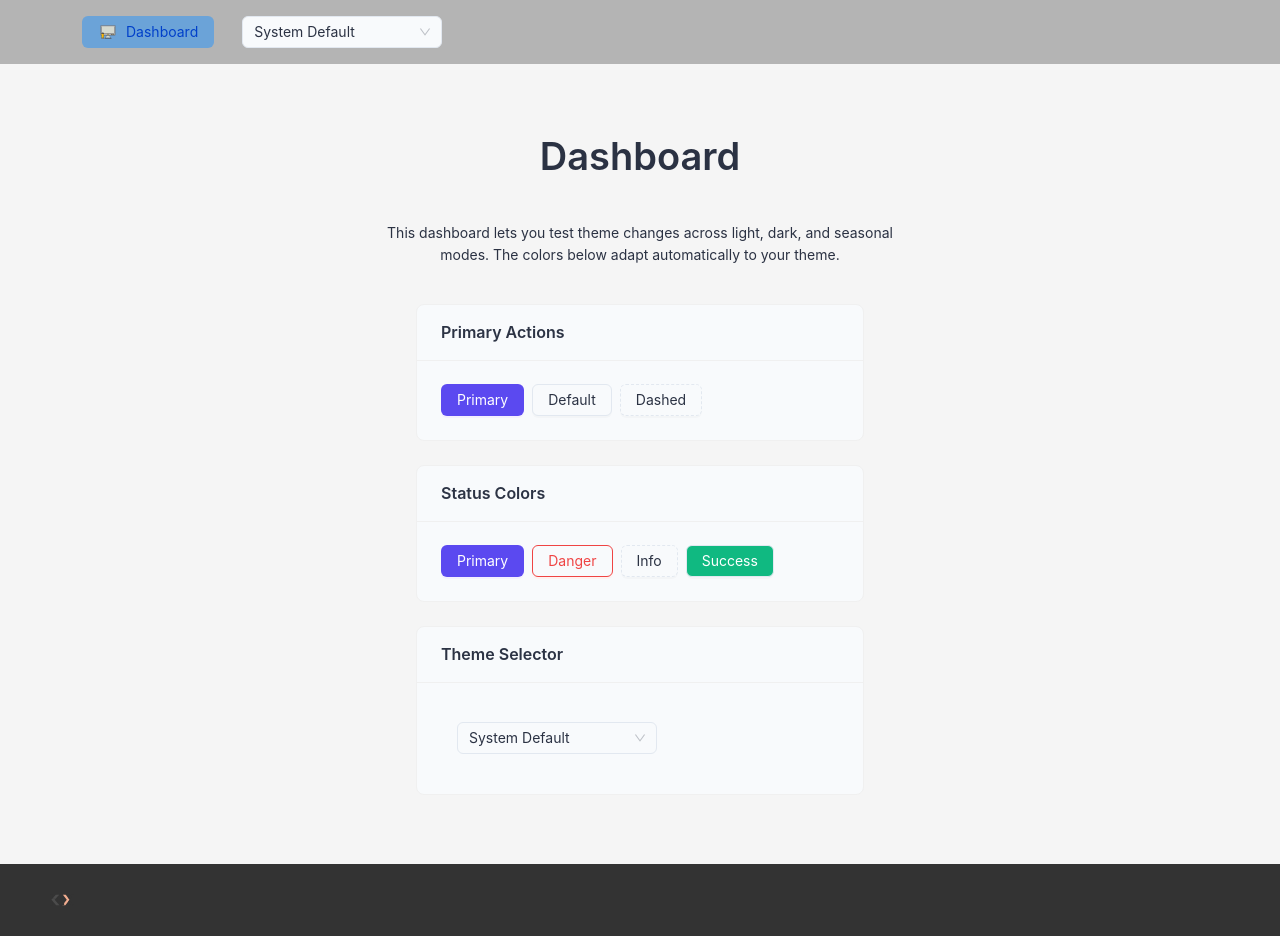
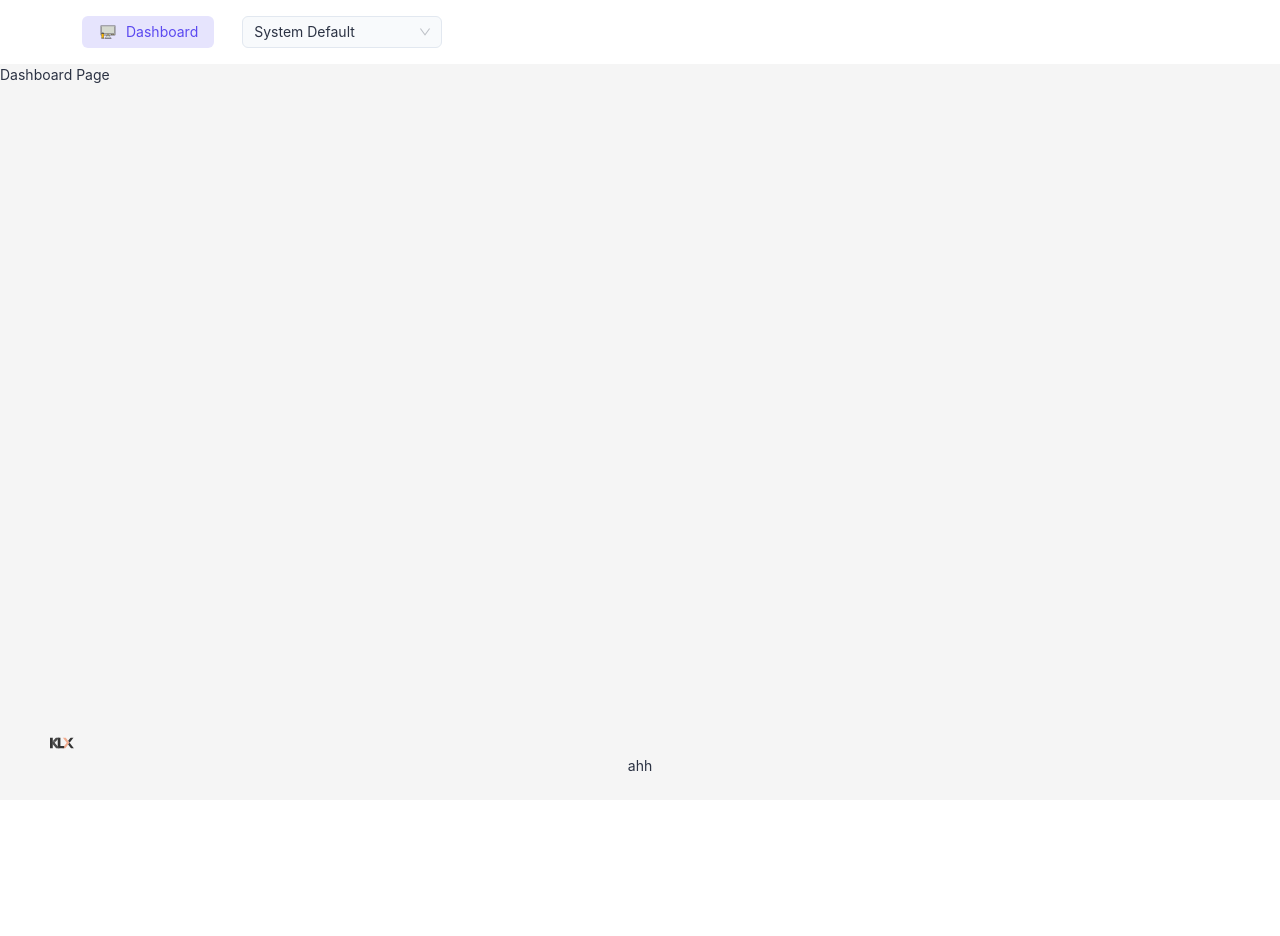
Before and after one commit to kaelexe/planet-client, a React (Vite) app: page / in a window 1280 px wide. After the commit the page ends 800 px from the top, so only its background shows below. Built offline with nearby package versions, Linux system fonts and the light colour scheme.

Commit message:
fixed those hard coded colors to match theming

```diff
--- a/src/components/molecules/NavItem.tsx
+++ b/src/components/molecules/NavItem.tsx
@@ -1,5 +1,5 @@
 import React from "react";
-import { Button } from "antd";
+import { Button, theme } from "antd";
 import type { BaseButtonProps } from "antd/es/button/button";
 
 interface NavItemProps {
@@ -15,13 +15,20 @@ const NavItem: React.FC<NavItemProps> = ({
   icon,
   onClick = () => {},
 }) => {
+  const { token } = theme.useToken();
   const [hovered, setHovered] = React.useState(false);
 
+  const backgroundColor = isActive
+    ? token.colorPrimary + "26" // oppacity
+    : hovered
+    ? token.colorFillSecondary
+    : "transparent";
+
   const textColor = isActive
-    ? "#0040ca" // active
+    ? token.colorPrimary
     : hovered
-    ? "#555" // on hover
-    : "#888"; // default
+    ? token.colorTextBase
+    : token.colorTextSecondary;
 
   const buttonVariant: BaseButtonProps["variant"] = isActive
     ? "filled"
@@ -33,8 +40,8 @@ const NavItem: React.FC<NavItemProps> = ({
       variant={buttonVariant}
       style={{
         marginRight: 12,
-        backgroundColor: isActive ? "#188fff78" : undefined,
         color: textColor,
+        backgroundColor,
       }}
       onMouseEnter={() => setHovered(!hovered)}
       onMouseLeave={() => setHovered(!hovered)}
--- a/src/components/pages/Dashboard.tsx
+++ b/src/components/pages/Dashboard.tsx
@@ -1,50 +1,7 @@
 import React from "react";
-import { Card, Button, Typography, Space } from "antd";
-import ThemeToggle from "../atoms/ThemeToggle";
-
-const { Title, Paragraph } = Typography;
 
 const Dashboard: React.FC = () => {
-  return (
-    <div
-      className="min-h-screen flex flex-col items-center justify-center gap-6
-                    bg-(--ant-color-bg-base) text-(--ant-color-text-base) p-8"
-    >
-      <Title>Dashboard</Title>
-
-      <Paragraph className="text-center max-w-lg">
-        This dashboard lets you test theme changes across light, dark, and
-        seasonal modes. The colors below adapt automatically to your theme.
-      </Paragraph>
-
-      <Space direction="vertical" size="large" className="w-full max-w-md">
-        <Card title="Primary Actions">
-          <Space>
-            <Button type="primary">Primary</Button>
-            <Button type="default">Default</Button>
-            <Button type="dashed">Dashed</Button>
-          </Space>
-        </Card>
-
-        <Card title="Status Colors">
-          <Space wrap>
-            <Button type="primary">Primary</Button>
-            <Button type="default" danger>
-              Danger
-            </Button>
-            <Button type="dashed">Info</Button>
-            <Button style={{ backgroundColor: "#10b981", color: "white" }}>
-              Success
-            </Button>
-          </Space>
-        </Card>
-
-        <Card title="Theme Selector">
-          <ThemeToggle />
-        </Card>
-      </Space>
-    </div>
-  );
+  return <div>Dashboard Page</div>;
 };
 
 export default Dashboard;
--- /dev/null
+++ b/src/components/pages/TestTheming.tsx
@@ -0,0 +1,50 @@
+import React from "react";
+import { Card, Button, Typography, Space } from "antd";
+import ThemeToggle from "../atoms/ThemeToggle";
+
+const { Title, Paragraph } = Typography;
+
+const Dashboard: React.FC = () => {
+  return (
+    <div
+      className="min-h-screen flex flex-col items-center justify-center gap-6
+                    bg-(--ant-color-bg-base) text-(--ant-color-text-base) p-8"
+    >
+      <Title>Dashboard</Title>
+
+      <Paragraph className="text-center max-w-lg">
+        This dashboard lets you test theme changes across light, dark, and
+        seasonal modes. The colors below adapt automatically to your theme.
+      </Paragraph>
+
+      <Space direction="vertical" size="large" className="w-full max-w-md">
+        <Card title="Primary Actions">
+          <Space>
+            <Button type="primary">Primary</Button>
+            <Button type="default">Default</Button>
+            <Button type="dashed">Dashed</Button>
+          </Space>
+        </Card>
+
+        <Card title="Status Colors">
+          <Space wrap>
+            <Button type="primary">Primary</Button>
+            <Button type="default" danger>
+              Danger
+            </Button>
+            <Button type="dashed">Info</Button>
+            <Button style={{ backgroundColor: "#10b981", color: "white" }}>
+              Success
+            </Button>
+          </Space>
+        </Card>
+
+        <Card title="Theme Selector">
+          <ThemeToggle />
+        </Card>
+      </Space>
+    </div>
+  );
+};
+
+export default Dashboard;
--- a/src/components/templates/User.template.tsx
+++ b/src/components/templates/User.template.tsx
@@ -1,10 +1,11 @@
 import React from "react";
-import { Layout } from "antd";
+import { Layout, theme } from "antd";
 import Navbar, { type NavBarPagesProps } from "../organisms/Navbar";
 import Dashboard from "../pages/Dashboard";
 import Icon from "../atoms/Icon";
 
 const UserLayout: React.FC = () => {
+  const { token } = theme.useToken();
   const { Content, Header, Footer } = Layout;
   const [active, setActive] = React.useState("Dashboard");
 
@@ -20,14 +21,12 @@ const UserLayout: React.FC = () => {
   };
 
   return (
-    <Layout style={{ minHeight: "100vh" }}>
+    <Layout className="h-screen">
       <Header
+        className=" position-sticky top-0 z-10"
         style={{
-          background: "#b4b4b4",
-          position: "sticky",
-          top: 0,
-          zIndex: 1,
-          width: "100%",
+          background: token.colorBgBase,
+          color: token.colorTextBase,
         }}
       >
         <Navbar
@@ -38,13 +37,9 @@ const UserLayout: React.FC = () => {
         />
       </Header>
       <Content style={{}}>{renderPage()}</Content>
-      <Footer
-        style={{
-          background: "#333333",
-          textAlign: "center",
-        }}
-      >
+      <Footer className=" text-center">
         <Icon name="klx" />
+        <h1>ahh</h1>
       </Footer>
     </Layout>
   );
```
